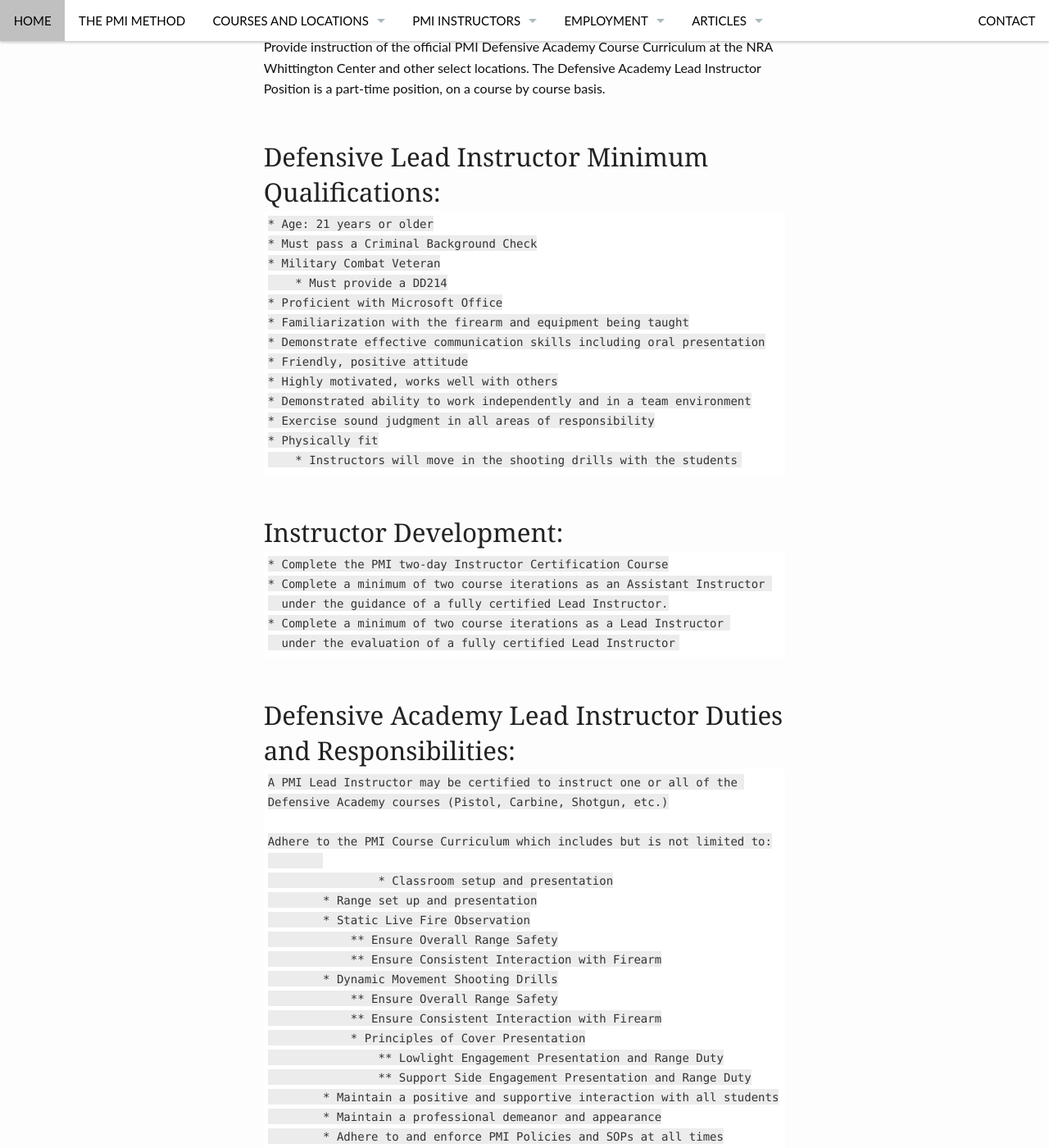
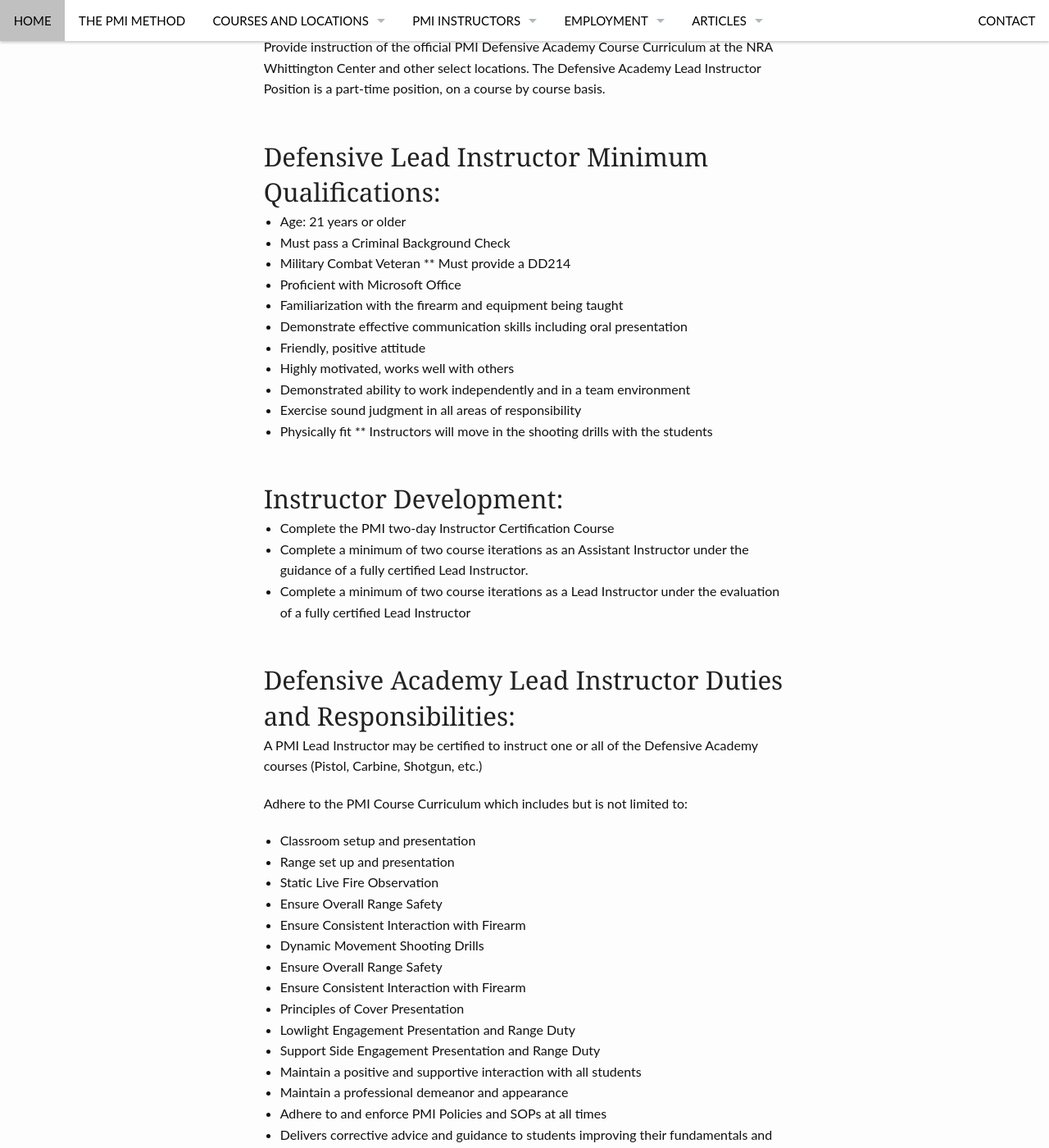
Before and after one commit to JonWeilerPMI/pmisite, a Jekyll site: the page built from pages/defensive_lead.md, in a window 1280 px wide and 1400 px high, scrolled down 732 px. Shown: the whole window at 82% size. Built offline with Jekyll 4.4.1, drawn with Linux system fonts in a browser that asks for light colours; some of the changed text lies outside the part shown.

Commit message:
update deflead

```diff
--- a/pages/defensive_lead.md
+++ b/pages/defensive_lead.md
@@ -20,50 +20,43 @@
 
 ## Defensive Lead Instructor Minimum Qualifications:
 
-    * Age: 21 years or older
-    * Must pass a Criminal Background Check
-    * Military Combat Veteran
-        * Must provide a DD214
-    * Proficient with Microsoft Office
-    * Familiarization with the firearm and equipment being taught
-    * Demonstrate effective communication skills including oral presentation
-    * Friendly, positive attitude
-    * Highly motivated, works well with others
-    * Demonstrated ability to work independently and in a team environment
-    * Exercise sound judgment in all areas of responsibility
-    * Physically fit
-        * Instructors will move in the shooting drills with the students
+* Age: 21 years or older
+* Must pass a Criminal Background Check
+* Military Combat Veteran ** Must provide a DD214
+* Proficient with Microsoft Office
+* Familiarization with the firearm and equipment being taught
+* Demonstrate effective communication skills including oral presentation
+* Friendly, positive attitude
+* Highly motivated, works well with others
+* Demonstrated ability to work independently and in a team environment
+* Exercise sound judgment in all areas of responsibility
+* Physically fit ** Instructors will move in the shooting drills with the students
 
 ## Instructor Development:
 
-    * Complete the PMI two-day Instructor Certification Course
-    * Complete a minimum of two course iterations as an Assistant Instructor
-	  under the guidance of a fully certified Lead Instructor.
-    * Complete a minimum of two course iterations as a Lead Instructor
-	  under the evaluation of a fully certified Lead Instructor
+* Complete the PMI two-day Instructor Certification Course
+* Complete a minimum of two course iterations as an Assistant Instructor under the guidance of a fully certified Lead Instructor.
+* Complete a minimum of two course iterations as a Lead Instructor under the evaluation of a fully certified Lead Instructor
 
 ## Defensive Academy Lead Instructor Duties and Responsibilities:
 
-    A PMI Lead Instructor may be certified to instruct one or all of the
-	Defensive Academy courses (Pistol, Carbine, Shotgun, etc.)
+A PMI Lead Instructor may be certified to instruct one or all of the Defensive Academy courses (Pistol, Carbine, Shotgun, etc.)
 
-    Adhere to the PMI Course Curriculum which includes but is not limited to:
+Adhere to the PMI Course Curriculum which includes but is not limited to:
 
-			* Classroom setup and presentation
-            * Range set up and presentation
-            * Static Live Fire Observation
-                ** Ensure Overall Range Safety
-                ** Ensure Consistent Interaction with Firearm
-            * Dynamic Movement Shooting Drills
-                ** Ensure Overall Range Safety
-                ** Ensure Consistent Interaction with Firearm
-                * Principles of Cover Presentation
-                    ** Lowlight Engagement Presentation and Range Duty
-                    ** Support Side Engagement Presentation and Range Duty
-            * Maintain a positive and supportive interaction with all students
-            * Maintain a professional demeanor and appearance
-            * Adhere to and enforce PMI Policies and SOPs at all times
-            * Delivers corrective advice and guidance to students improving
-			  their fundamentals and marksmanship.
-            * Observes students during live firing to ensure safety procedures
-			  are followed.
+* Classroom setup and presentation
+* Range set up and presentation
+* Static Live Fire Observation
+* Ensure Overall Range Safety
+* Ensure Consistent Interaction with Firearm
+* Dynamic Movement Shooting Drills
+* Ensure Overall Range Safety
+* Ensure Consistent Interaction with Firearm
+* Principles of Cover Presentation
+* Lowlight Engagement Presentation and Range Duty
+* Support Side Engagement Presentation and Range Duty
+* Maintain a positive and supportive interaction with all students
+* Maintain a professional demeanor and appearance
+* Adhere to and enforce PMI Policies and SOPs at all times
+* Delivers corrective advice and guidance to students improving their fundamentals and marksmanship.
+* Observes students during live firing to ensure safety procedures are followed.
```
